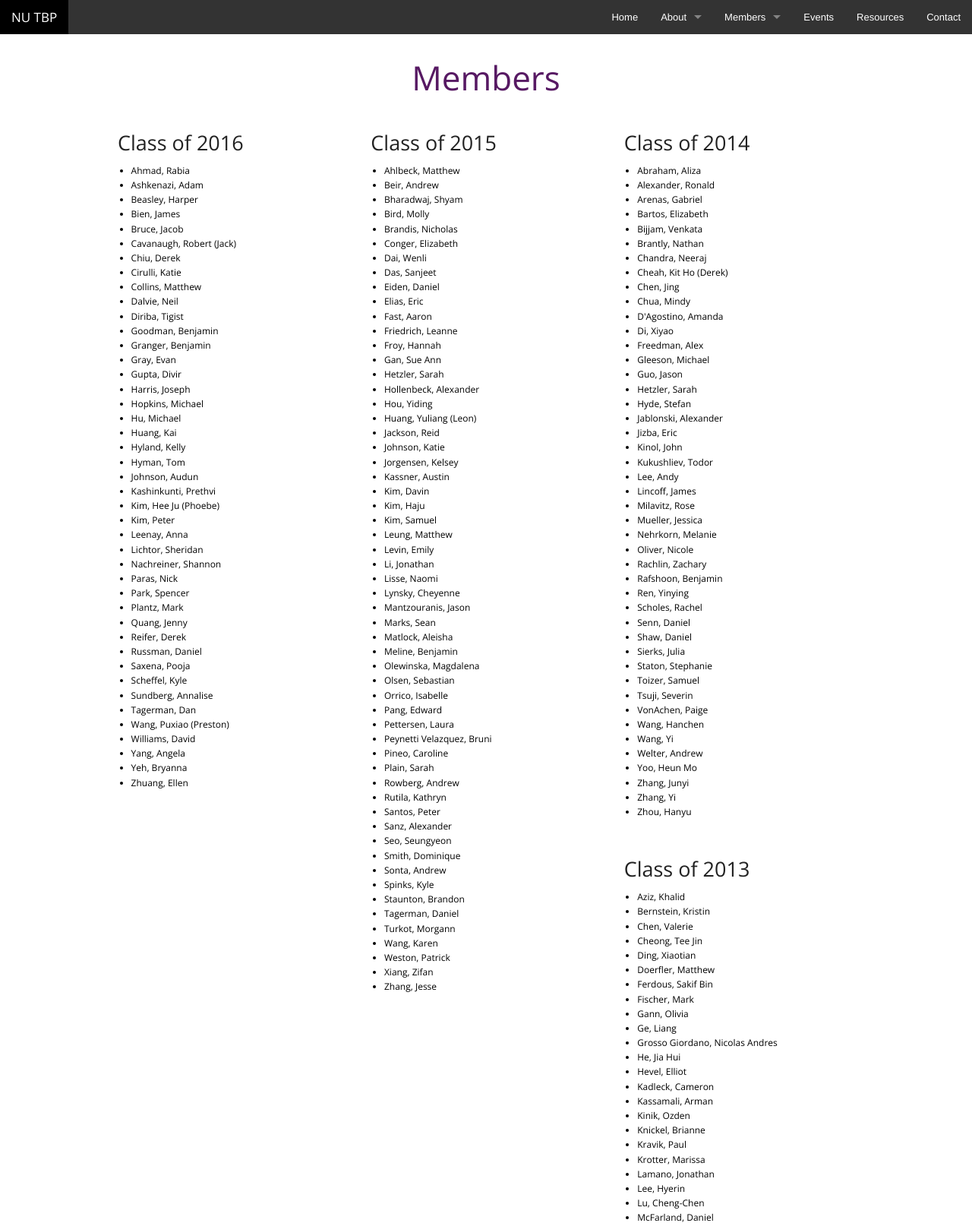
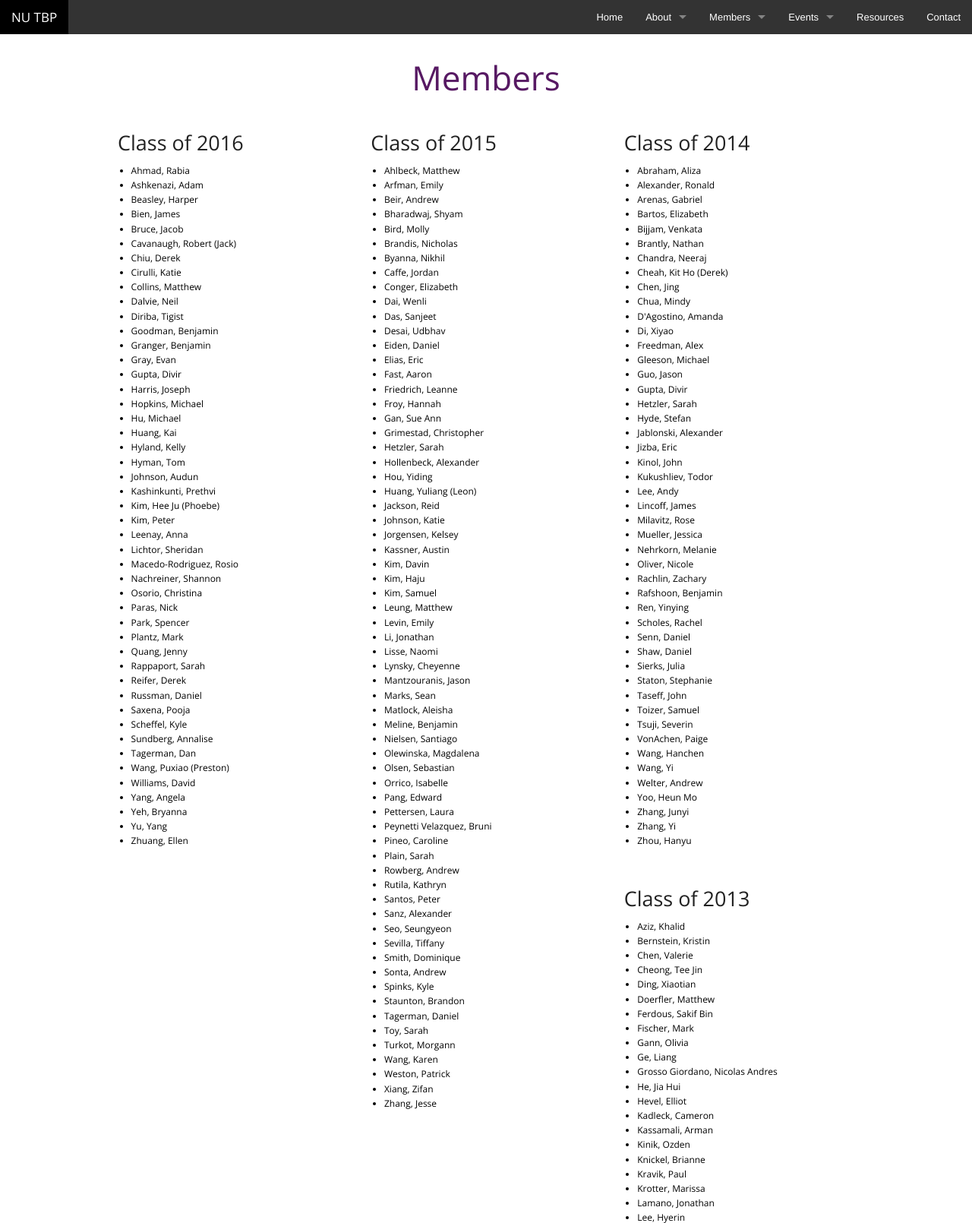
Before and after one commit to TBP-NU/website, a PHP site: page /members.php in a window 1280 px wide. Shown: the top 1610 px of the page at 76% size. Run offline with PHP 8.4, Linux system fonts and the light colour scheme.

Commit message:
events pages and members update

```diff
--- a/www/advisors.php
+++ b/www/advisors.php
@@ -27,7 +27,7 @@
 		          </div>
 	          </div>
 	          <div class="large-4 medium-4 small-12 columns">
-		          <img src="http://placehold.it/500x400&amp;text=Thumbnail">
+		          <img src="img/people/ProfShultz.jpg">
 		          <div class="panel">
 		          	<p><a href="mailto:jschultz@northwestern.edu?subject=Tau Beta Pi Inquiry"><b>Jarvis Schultz</b></a></p>
 		          	<p><b>Lecturer</b></p>
--- a/www/header.php
+++ b/www/header.php
@@ -31,7 +31,12 @@
               <li><a href="eligibles.php">Eligibles</a></li>
             </ul>
           </li>
-          <li><a href="events.php">Events</a></li>
+          <li class="has-dropdown">
+            <a href="events.php">Events</a>
+            <ul class="dropdown">
+              <li><a href="eventsCal.php">Calendar</a></li>
+            </ul>
+          </li>
           <li><a href="resources.php">Resources</a></li>
           <li><a href="contact.php">Contact</a></li>
         </ul>
--- a/www/members/2014members.txt
+++ b/www/members/2014members.txt
@@ -43,3 +43,5 @@ Yoo, Heun Mo
 Zhang, Junyi
 Zhang, Yi
 Zhou, Hanyu
+Taseff, John
+Gupta, Divir
--- a/www/members/2015members.txt
+++ b/www/members/2015members.txt
@@ -55,3 +55,11 @@ Rutila, Kathryn
 Smith, Dominique
 Tagerman, Daniel
 Wang, Karen
+Arfman, Emily
+Byanna, Nikhil
+Caffe, Jordan
+Desai, Udbhav
+Grimestad, Christopher
+Nielsen, Santiago
+Sevilla, Tiffany
+Toy, Sarah
--- a/www/members/2016members.txt
+++ b/www/members/2016members.txt
@@ -41,3 +41,7 @@ Williams, David
 Yang, Angela
 Yeh, Bryanna
 Zhuang, Ellen
+Macedo-Rodriguez, Rosio
+Osorio, Christina
+Rappaport, Sarah
+Yu, Yang
```
Also changed, not shown: www/events.php (+13 -7 lines), www/eventsCal.php (added, +21 -0 lines), www/img/people/ProfShultz.jpg (added).
